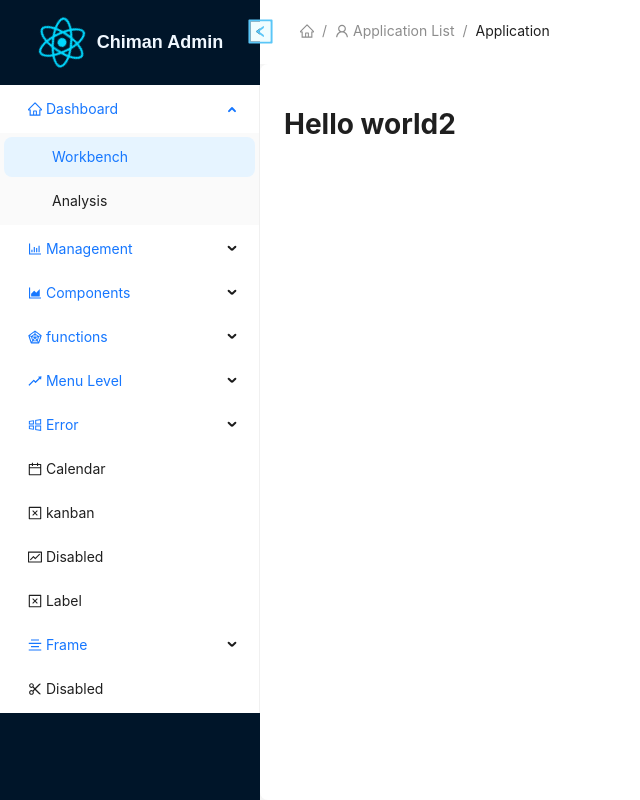
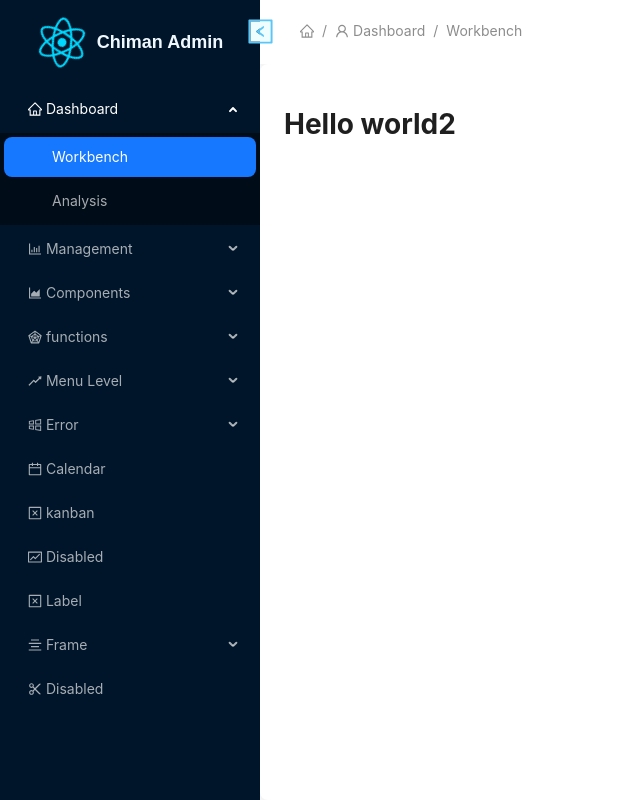
Before and after one commit to Chimannn/Chiman_Admin, a React (Vite) app: page /dashboard/workbench in a window 1280 px wide. Shown: the whole page, without its empty margins (0-640 px from the left). Built offline with nearby package versions, Linux system fonts and the light colour scheme.

Commit message:
feat：引入redux，抽象遍历组件

```diff
--- a/package.json
+++ b/package.json
@@ -10,11 +10,14 @@
         "preview": "vite preview"
     },
     "dependencies": {
+        "@reduxjs/toolkit": "^2.5.0",
         "antd": "^5.23.1",
         "react": "^18.3.1",
         "react-dom": "^18.3.1",
         "react-error-boundary": "^5.0.0",
+        "react-redux": "^9.2.0",
         "react-router-dom": "6.4",
+        "redux": "^5.0.1",
         "sass": "^1.83.4"
     },
     "devDependencies": {
--- a/src/App.tsx
+++ b/src/App.tsx
@@ -1,10 +1,14 @@
 import { RouterProvider } from "react-router-dom";
 import router from "./router";
 import { Suspense } from "react";
+import { Provider } from "react-redux";
+import store from "./store";
 function App() {
     return (
         <Suspense fallback={<div>Loading...</div>}>
-            <RouterProvider router={router}></RouterProvider>
+            <Provider store={store}>
+                <RouterProvider router={router}></RouterProvider>
+            </Provider>
         </Suspense>
     );
 }
--- a/src/layout/components/bread-crumb.tsx
+++ b/src/layout/components/bread-crumb.tsx
@@ -5,20 +5,21 @@ const breadCrumb = () => (
     <Breadcrumb
         items={[
             {
-                href: "",
+                href: "/",
                 title: <HomeOutlined />,
             },
             {
-                href: "",
+                href: "/dashboard",
                 title: (
                     <>
                         <UserOutlined />
-                        <span>Application List</span>
+                        <span>Dashboard</span>
                     </>
                 ),
             },
             {
-                title: "Application",
+                href: "/dashboard/workbench",
+                title: "Workbench",
             },
         ]}
     />
--- a/src/layout/dashboard/index.tsx
+++ b/src/layout/dashboard/index.tsx
@@ -1,5 +1,5 @@
-import React, { useState } from "react";
-import { Outlet } from "react-router-dom";
+import React from "react";
+import { Outlet, useLocation } from "react-router-dom";
 import {
     RightSquareTwoTone,
     LeftSquareTwoTone,
@@ -7,17 +7,30 @@ import {
     UserOutlined,
 } from "@ant-design/icons";
 import { Button, Layout, theme } from "antd";
+import { ErrorBoundary } from "react-error-boundary";
+import "./index.scss";
+import { useSelector, useDispatch } from "react-redux";
+import { toggleCollapsed } from "@/store/collapsed/collapsedSlice";
+
 import Breadcrumb from "../components/bread-crumb";
-import "./index.scss";
 import SideMenu from "./sider-menu";
-import { menuData } from "@/router";
+import generateMenuItems from "./sider-menu/component/hooks/useRenderMenuData";
+import Permissions from "@/router/tempPermissionJson";
 
 const { Header, Content } = Layout;
 const App: React.FC = () => {
-    const [collapsed, setCollapsed] = useState(false);
+    const collapsed = useSelector((state: object) => state.collapsed.collapsed);
+    const dispatch = useDispatch();
+    const location = useLocation();
+
+    const menuData = generateMenuItems(Permissions, collapsed);
     const {
         token: { colorBgContainer, borderRadiusLG },
     } = theme.useToken();
+
+    const clickCollapse = () => {
+        dispatch(toggleCollapsed());
+    };
 
     return (
         <Layout style={{ height: "100%" }}>
@@ -63,7 +76,7 @@ const App: React.FC = () => {
                                 />
                             )
                         }
-                        onClick={() => setCollapsed(!collapsed)}
+                        onClick={clickCollapse}
                     />
                 </Header>
                 <Content
@@ -74,7 +87,12 @@ const App: React.FC = () => {
                         borderRadius: borderRadiusLG,
                     }}
                 >
-                    <Outlet />
+                    <ErrorBoundary
+                        fallback={<div>404 Not Found !!!</div>}
+                        resetKeys={[location]}
+                    >
+                        <Outlet />
+                    </ErrorBoundary>
                 </Content>
             </Layout>
         </Layout>
--- /dev/null
+++ b/src/layout/dashboard/sider-menu/component/hooks/useRenderMenuData.tsx
@@ -0,0 +1,21 @@
+import Icon from "@/layout/dashboard/sider-menu/component/Icon";
+
+// 递归生成菜单项
+const generateMenuItems = (menuData, collapsed) => {
+    return menuData
+        .filter((item) => !item.hide) // 过滤掉隐藏的菜单项
+        .map((item) => ({
+            key: item.route,
+            label: (
+                <>
+                    {item.icon && <Icon icon={item.icon} />}{" "}
+                    {!collapsed && item.name}
+                </>
+            ),
+            children: item.children
+                ? generateMenuItems(item.children, collapsed)
+                : undefined,
+        }));
+};
+
+export default generateMenuItems;
--- a/src/layout/dashboard/sider-menu/index.tsx
+++ b/src/layout/dashboard/sider-menu/index.tsx
@@ -1,5 +1,5 @@
-import React, { useState } from "react";
-// import { useNavigate } from "react-router-dom";
+import React, { useState, useEffect } from "react";
+import { useNavigate, useMatches, useLocation } from "react-router-dom";
 import { Layout, Menu } from "antd";
 import "./index.scss";
 import SideLogo from "./component/side-logo";
@@ -10,9 +10,26 @@ const SideMenu: React.FC = ({ menuData, collapsed }) => {
         "/dashboard/workbench",
     ]);
     const [openKeys, setOpenKeys] = useState<string[]>(["dashboard"]);
+    const navigate = useNavigate();
+    const matches = useMatches();
+    const location = useLocation();
+
+    useEffect(() => {
+        if (!collapsed) {
+            const keys = matches
+                .filter(
+                    (match) =>
+                        match.pathname !== "/" &&
+                        match.pathname !== location.pathname
+                )
+                .map((match) => match.pathname);
+            setOpenKeys(keys);
+        }
+    }, [collapsed, matches, location]);
 
     const onClick = (e) => {
         setSelectedKeys([e.key]);
+        navigate(e.key);
     };
     const handleOpenChange = (keys) => {
         setOpenKeys(keys);
@@ -22,7 +39,7 @@ const SideMenu: React.FC = ({ menuData, collapsed }) => {
         <Sider width={260} trigger={null} collapsible collapsed={collapsed}>
             <SideLogo collapsed={collapsed} />
             <Menu
-                // theme="dark"
+                theme="dark"
                 mode="inline"
                 onClick={onClick}
                 items={menuData}
--- a/src/router/index.tsx
+++ b/src/router/index.tsx
@@ -1,7 +1,5 @@
 import React, { lazy, Suspense } from "react";
-import { createBrowserRouter, Link, Navigate, Outlet } from "react-router-dom";
-import { ErrorBoundary } from "react-error-boundary";
-import Icon from "@/layout/dashboard/sider-menu/component/Icon";
+import { createBrowserRouter, Navigate, Outlet } from "react-router-dom";
 import Layout from "@/Layout/dashboard";
 import { CircleLoading } from "@/components/loading";
 import Permissions from "./tempPermissionJson";
@@ -16,11 +14,9 @@ const loadComponent = (componentPath: string) => {
         const Component = lazy(loadComponentFromPath(componentPath));
 
         return (
-            <ErrorBoundary fallback={<div>404 Not Found!</div>}>
             <Suspense fallback={<CircleLoading />}>
                 <Component />
             </Suspense>
-            </ErrorBoundary>
         );
     } catch (error) {
         console.error(`Component ${componentPath} not found`, error);
@@ -28,29 +24,13 @@ const loadComponent = (componentPath: string) => {
     }
 };
 
-// 递归生成菜单项
-const generateMenuItems = (menuData) => {
-    return menuData
-        .filter((item) => !item.hide) // 过滤掉隐藏的菜单项
-        .map((item) => ({
-            key: item.route,
-            label: (
-                <Link to={item.route}>
-                    {item.icon && <Icon icon={item.icon} />} {item.name}
-                </Link>
-            ),
-            children: item.children
-                ? generateMenuItems(item.children)
-                : undefined,
-        }));
-};
-
 const generateRoutes = (menuData) => {
     return menuData
         .filter((item) => !item.hide) // 过滤掉隐藏的路由
         .map((item) => ({
             path: item.route,
-            element: !item.parentId ? (
+            element:
+                item.children && item.children.length > 0 ? (
                     <Outlet />
                 ) : (
                     loadComponent(item.component || "")
@@ -59,7 +39,31 @@ const generateRoutes = (menuData) => {
         }));
 };
 
+const addDefaultRoutes = (routes) => {
+    return routes.map((item) => {
+        const defaultRoute =
+            item.children && item.children.length > 0
+                ? {
+                      index: true, // 使用 index 属性作为默认子路由
+                      element: <Navigate to={item.children[0].path} replace />,
+                  }
+                : null;
+
+        return {
+            ...item,
+            children: item.children
+                ? [defaultRoute, ...addDefaultRoutes(item.children)].filter(
+                      Boolean
+                  )
+                : undefined,
+        };
+    });
+};
 const subRoutes = generateRoutes(Permissions);
+
+console.log(subRoutes);
+
+console.log(addDefaultRoutes(subRoutes));
 
 const routes = [
     {
@@ -80,6 +84,4 @@ const routes = [
 ];
 
 const router = createBrowserRouter(routes);
-const menuData = generateMenuItems(Permissions);
 export default router;
-export { menuData };
--- a/src/router/tempPermissionJson.tsx
+++ b/src/router/tempPermissionJson.tsx
@@ -6,7 +6,7 @@ const Permissions = [
         name: "Dashboard",
         icon: "HomeOutlined",
         type: 0,
-        route: "dashboard",
+        route: "/dashboard",
         order: 1,
         children: [
             {
@@ -36,7 +36,7 @@ const Permissions = [
         name: "Management",
         icon: "BarChartOutlined",
         type: 0,
-        route: "management",
+        route: "/management",
         order: 2,
         children: [
             {
@@ -132,7 +132,7 @@ const Permissions = [
         name: "Components",
         icon: "AreaChartOutlined",
         type: 0,
-        route: "components",
+        route: "/components",
         order: 3,
         children: [
             {
@@ -225,7 +225,7 @@ const Permissions = [
         name: "functions",
         icon: "RadarChartOutlined",
         type: 0,
-        route: "functions",
+        route: "/functions",
         order: 4,
         children: [
             {
@@ -255,7 +255,7 @@ const Permissions = [
         name: "Menu Level",
         icon: "RiseOutlined",
         type: 0,
-        route: "menu-level",
+        route: "/menu-level",
         order: 5,
         children: [
             {
@@ -326,7 +326,7 @@ const Permissions = [
         name: "Error",
         icon: "WindowsOutlined",
         type: 0,
-        route: "error",
+        route: "/error",
         order: 6,
         children: [
             {
@@ -365,7 +365,7 @@ const Permissions = [
         name: "Calendar",
         icon: "CalendarOutlined",
         type: 1,
-        route: "calendar",
+        route: "/calendar",
         component: "/sys/others/calendar/index.tsx",
     },
     {
@@ -375,7 +375,7 @@ const Permissions = [
         name: "kanban",
         icon: "CloseSquareOutlined",
         type: 1,
-        route: "kanban",
+        route: "/kanban",
         component: "/sys/others/kanban/index.tsx",
     },
     {
@@ -385,7 +385,7 @@ const Permissions = [
         name: "Disabled",
         icon: "FundOutlined",
         type: 1,
-        route: "disabled",
+        route: "/disabled",
         status: 0,
         component: "/sys/others/calendar/index.tsx",
     },
@@ -396,7 +396,7 @@ const Permissions = [
         name: "Label",
         icon: "CloseSquareOutlined",
         type: 1,
-        route: "label",
+        route: "/label",
         newFeature: true,
         component: "/sys/others/blank.tsx",
     },
@@ -407,7 +407,7 @@ const Permissions = [
         name: "Frame",
         icon: "AlignCenterOutlined",
         type: 0,
-        route: "frame",
+        route: "/frame",
         children: [
             {
                 id: "9884486809510480",
@@ -439,7 +439,7 @@ const Permissions = [
         name: "Disabled",
         icon: "ScissorOutlined",
         type: 1,
-        route: "blank",
+        route: "/blank",
         component: "/sys/others/blank.tsx",
     },
 ];
--- /dev/null
+++ b/src/store/collapsed/collapsedSlice.tsx
@@ -0,0 +1,18 @@
+import { createSlice } from "@reduxjs/toolkit";
+
+const initialState = {
+    collapsed: false,
+};
+
+const collapsedSlice = createSlice({
+    name: "collapsed",
+    initialState,
+    reducers: {
+        toggleCollapsed: (state) => {
+            state.collapsed = !state.collapsed;
+        },
+    },
+});
+
+export const { toggleCollapsed } = collapsedSlice.actions;
+export default collapsedSlice.reducer;
```
Also changed, not shown: src/store/index.tsx (added, +10 -0 lines), 1 other file (tests, documents, lock files or other folders). Lines whose indentation alone changed are shown as unchanged.
